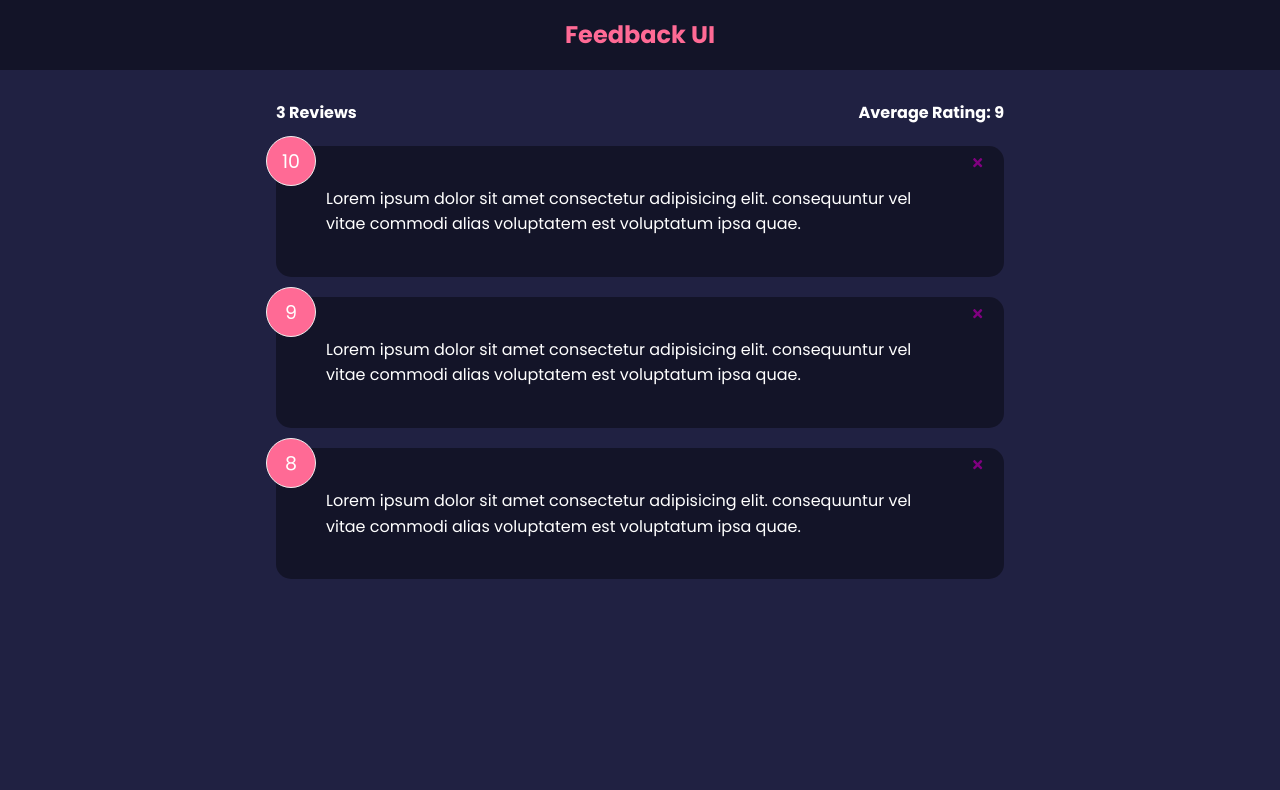
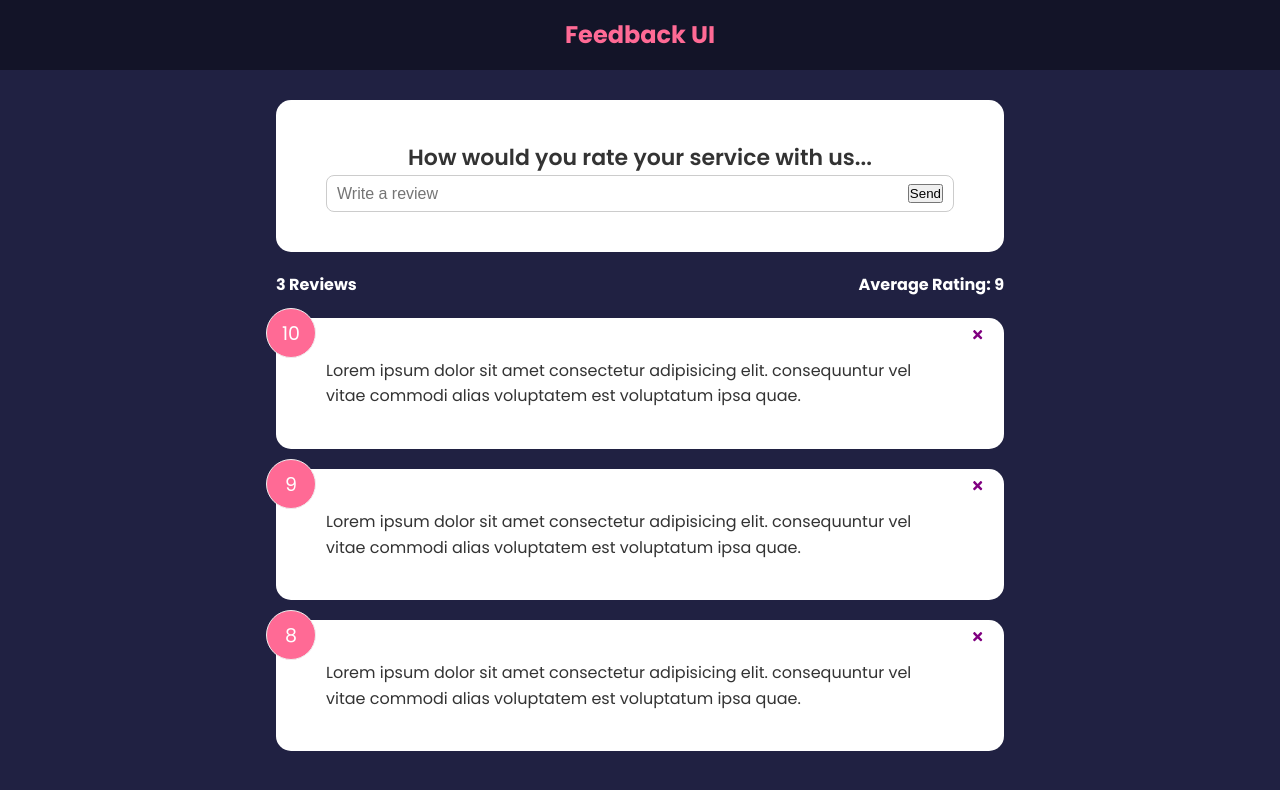
Before and after one commit to somecallmetim/react-feedback-app-tutorial, a React (Create React App) app: page / in a window 1280 px wide. Shown: the top 790 px of the page. Built offline with nearby package versions, Linux system fonts and the light colour scheme.

Commit message:
Section 4 Lesson 19 complete

```diff
--- a/src/App.js
+++ b/src/App.js
@@ -3,6 +3,7 @@
 import FeedbackList from './components/FeedbackList'
 import FeedbackData from './data/FeedbackData'
 import FeedbackStats from "./components/FeedbackStats";
+import FeedbackForm from "./components/FeedbackForm";
 
 function App() {
   const [feedback, setFeedback] = useState(FeedbackData)
@@ -17,6 +18,7 @@
     <>
       <Header />
       <div className='container'>
+        <FeedbackForm />
         <FeedbackStats feedback={feedback}/>
         <FeedbackList
           feedback={feedback}
--- /dev/null
+++ b/src/components/FeedbackForm.jsx
@@ -0,0 +1,28 @@
+import Card from './shared/Card'
+import { useState } from 'react'
+
+function FeedbackForm() {
+  const [reviewText, setReviewText] = useState('')
+  const handleReviewTextChange = e => {
+    setReviewText(e.target.value)
+  }
+
+  return (
+    <Card>
+      <form>
+        <h2>How would you rate your service with us...</h2>
+        <div className='input-group'>
+          <input
+            onChange={handleReviewTextChange}
+            type='text'
+            placeholder='Write a review'
+            value={reviewText}
+          />
+          <button type='submit'>Send</button>
+        </div>
+      </form>
+    </Card>
+  )
+}
+
+export default FeedbackForm
--- a/src/components/shared/Card.jsx
+++ b/src/components/shared/Card.jsx
@@ -5,7 +5,7 @@
 }
 
 Card.defaultProps = {
-    reverse: true
+    reverse: false
 }
 
 Card.propTypes = {
```
